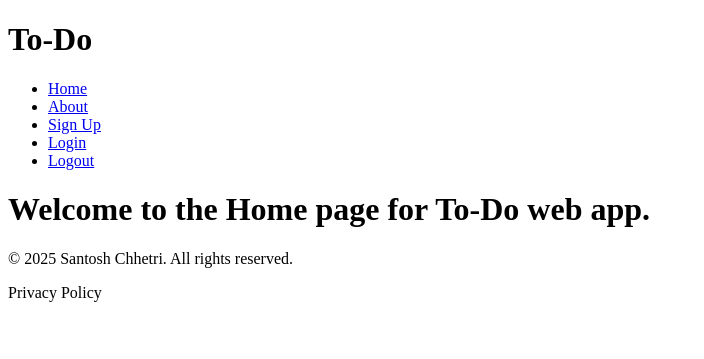
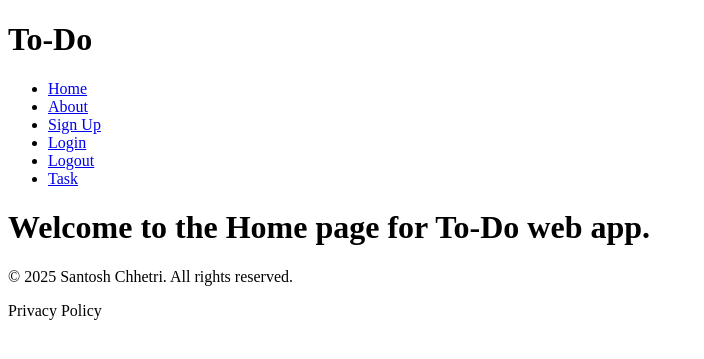
Before and after one commit to oye-san7osh/ToDo_App, a Django app: page / in a window 1280 px wide. Shown: the top 359 px of the page, without its empty margins (0-704 px from the left). Run offline with Django 5.2, Linux system fonts and the light colour scheme.

Commit message:
Updated layout.html

```diff
--- a/to_do_app/templates/layout.html
+++ b/to_do_app/templates/layout.html
@@ -20,6 +20,7 @@
                     <li><a href="{% url 'users:user-register' %}">Sign Up</a></li>
                     <li><a href="{% url 'users:user-login' %}">Login</a></li>
                     <li><a href="{% url 'users:user-logout' %}">Logout</a></li>
+                    <li><a href="{% url 'todo_task:task-list' %}">Task</a></li>
                 </ul>
             </nav>
         </div>
```
